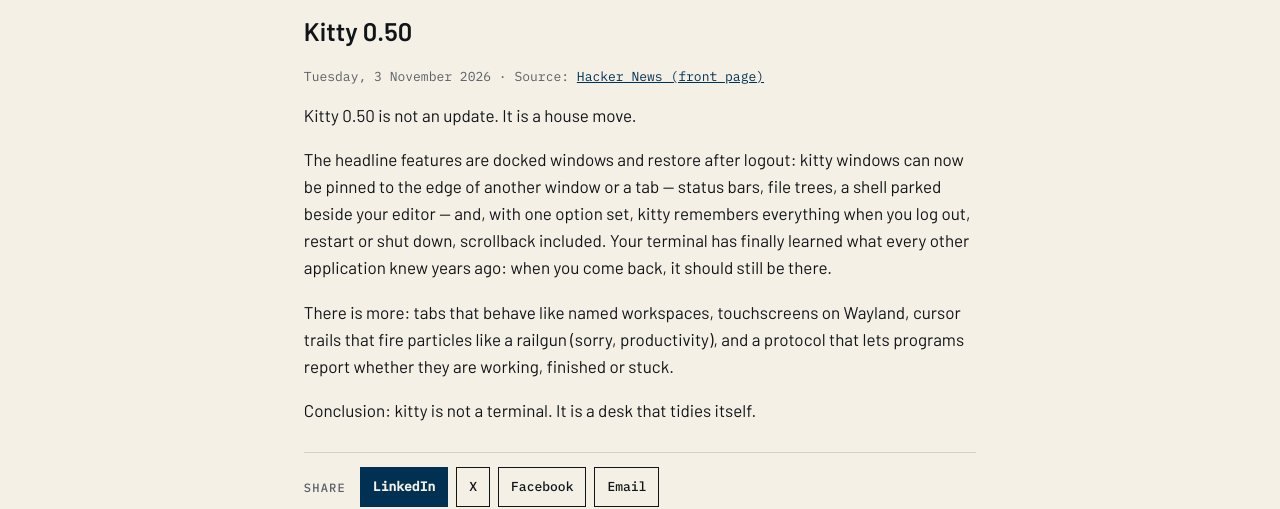
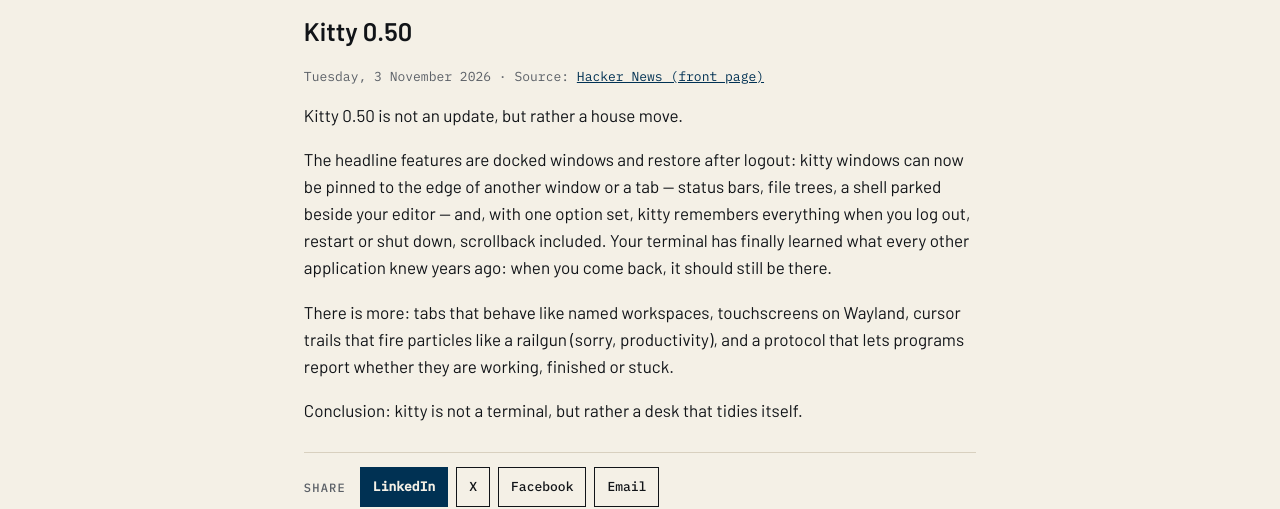
Before and after one commit to katz-news/katz.news, a Jekyll site: the page built from _posts/briefs/2026-11-04-kitty-0-50.md, in a window 1280 px wide. Shown: the part 351-860 px from the top of the page. Built offline with Jekyll 4.4.1, drawn with Linux system fonts in a browser that asks for light colours.

```diff
--- a/_data/build.yml
+++ b/_data/build.yml
@@ -1 +1 @@
-published_at: 2026-11-05T18:21:11Z
+published_at: 2026-11-05T18:21:52Z
--- a/_posts/briefs/2026-11-04-kitty-0-50.md
+++ b/_posts/briefs/2026-11-04-kitty-0-50.md
@@ -6,10 +6,10 @@ section: technology
 source_name: Hacker News (front page)
 source_url: https://news.ycombinator.com/item?id=50362980
 ---
-Kitty 0.50 is not an update. It is a house move.
+Kitty 0.50 is not an update, but rather a house move.
 
 The headline features are docked windows and restore after logout: kitty windows can now be pinned to the edge of another window or a tab — status bars, file trees, a shell parked beside your editor — and, with one option set, kitty remembers everything when you log out, restart or shut down, scrollback included. Your terminal has finally learned what every other application knew years ago: when you come back, it should still be there.
 
 There is more: tabs that behave like named workspaces, touchscreens on Wayland, cursor trails that fire particles like a railgun (sorry, productivity), and a protocol that lets programs report whether they are working, finished or stuck.
 
-Conclusion: kitty is not a terminal. It is a desk that tidies itself.
+Conclusion: kitty is not a terminal, but rather a desk that tidies itself.
```
